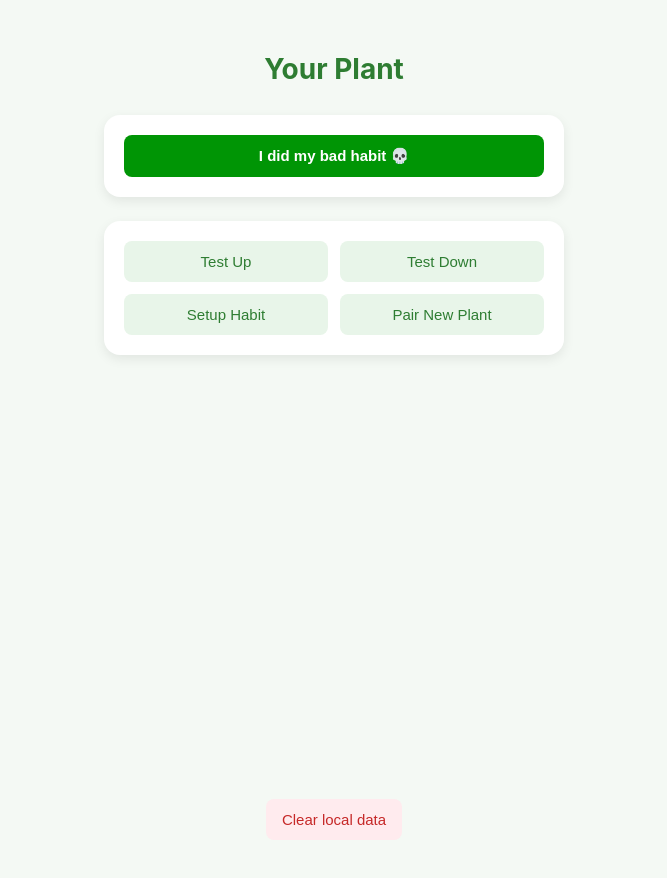
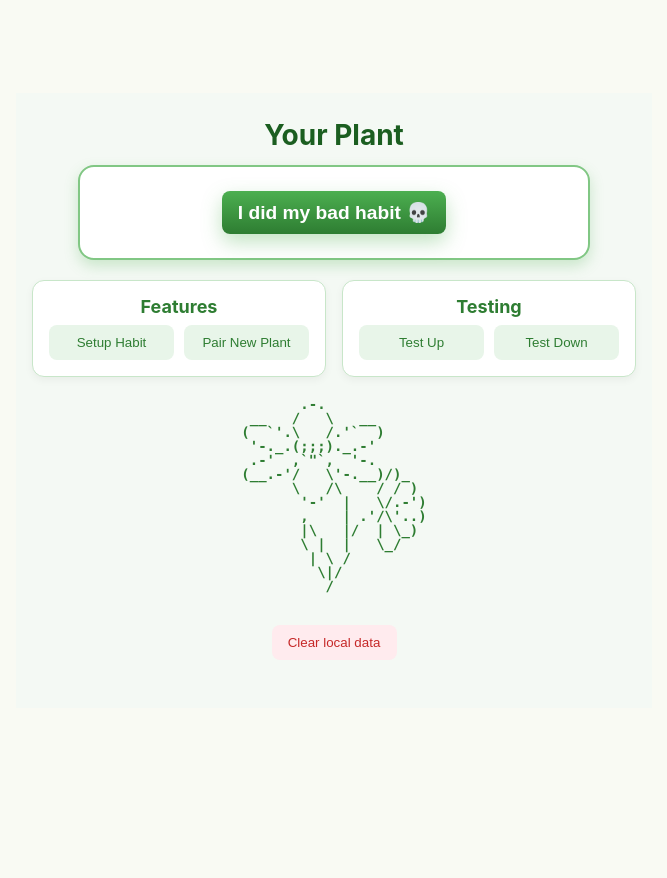
Before and after one commit to Kelwa413/lego-habit, an Angular app: page /dashboard in a window 1280 px wide. Shown: the whole page, without its empty margins (306-973 px from the left). After the commit the page ends 800 px from the top, so only its background shows below. Built offline with nearby package versions, Linux system fonts and the light colour scheme.

Commit message:
more styling in dashboard

```diff
--- a/src/app/features/dashboard/dashboard.component.html
+++ b/src/app/features/dashboard/dashboard.component.html
@@ -4,6 +4,7 @@
     <p *ngIf="state.state().habit">Daily check-in by {{ state.state().habit?.checkInTime }}</p>
   </header>
 
+  <!-- MAIN ACTION -->
   <section class="card main">
     <button class="btn btn-main" (click)="doCheckIn()">
       {{
@@ -12,17 +13,41 @@
     </button>
   </section>
 
-  <section class="card side">
-    <div class="row">
-      <button class="btn btn-secondary" (click)="testUp()">Test Up</button>
-      <button class="btn btn-secondary" (click)="testDown()">Test Down</button>
-    </div>
+  <div class="cards-row">
+    <section class="card features">
+      <h3>Features</h3>
+      <div class="row">
+        <button class="btn btn-secondary" routerLink="/setup">Setup Habit</button>
+        <button class="btn btn-secondary" routerLink="/pair">Pair New Plant</button>
+      </div>
+    </section>
 
-    <div class="row">
-      <button class="btn btn-secondary" routerLink="/setup">Setup Habit</button>
-      <button class="btn btn-secondary" routerLink="/pair">Pair New Plant</button>
-    </div>
-  </section>
+    <section class="card tests">
+      <h3>Testing</h3>
+      <div class="row">
+        <button class="btn btn-secondary" (click)="testUp()">Test Up</button>
+        <button class="btn btn-secondary" (click)="testDown()">Test Down</button>
+      </div>
+    </section>
+  </div>
+
+  <pre class="flower" ngNonBindable>
+       .-.
+ __   /   \   __
+(  `'.\   /.'`  )
+ '-._.(;;;)._.-'
+ .-'  ,`"`,  '-.
+(__.-'/   \'-.__)/)_
+      \   /\    / / )
+       '-'  |   \/.-')
+       ,    | .'/\'..)
+       |\   |/  | \_)
+       \ |  |   \_/
+        | \ /
+         \|/
+          /
+</pre
+  >
 
   <footer class="footer">
     <button class="btn btn-danger" (click)="clearStorage()">Clear local data</button>
--- a/src/app/features/dashboard/dashboard.component.scss
+++ b/src/app/features/dashboard/dashboard.component.scss
@@ -1,81 +1,102 @@
+:host {
+  position: fixed;
+  inset: 0;
+  overflow: hidden;
+  display: flex;
+  flex-direction: column;
+  align-items: center;
+  justify-content: center;
+  font-family: monospace;
+}
+
 .dashboard {
   display: flex;
   flex-direction: column;
   align-items: center;
-  justify-content: flex-start;
-  padding: 40px 20px;
+  gap: 20px;
+  padding: 32px 16px 48px;
   background-color: #f4f9f4;
-  min-height: 100vh;
   font-family: 'Inter', sans-serif;
-  color: #2e7d32;
-  gap: 24px;
-}
-
-.header {
+  color: #1b5e20;
   text-align: center;
-  margin-bottom: 8px;
 }
 
 .header h1 {
+  margin: 0;
   font-size: 28px;
-  margin-bottom: 4px;
+  font-weight: 700;
+}
+.header p {
+  margin: 4px 0 0;
+  color: #388e3c;
+  font-size: 14px;
 }
 
-.header p {
-  color: #4caf50;
-  font-weight: 500;
-  margin: 0;
-}
-
-.card {
-  background-color: #ffffff;
+.card.main {
+  width: 100%;
+  max-width: 460px;
+  background: #ffffff;
+  border: 2px solid #81c784;
   border-radius: 16px;
-  box-shadow: 0 4px 12px rgba(0, 0, 0, 0.08);
-  padding: 20px;
-  width: 100%;
-  max-width: 420px;
-}
-
-.main {
+  box-shadow: 0 6px 14px rgba(76, 175, 80, 0.25);
+  padding: 24px;
   display: flex;
   justify-content: center;
   align-items: center;
 }
 
-.side {
-  display: flex;
-  flex-direction: column;
-  gap: 12px;
+.btn-main {
+  background: linear-gradient(180deg, #4caf50, #2e7d32);
+  color: #fff;
+  font-weight: 700;
+  font-size: 1.2rem;
+  padding: 16px 26px;
+  border-radius: 12px;
+  border: none;
+  cursor: pointer;
+  box-shadow: 0 8px 20px rgba(76, 175, 80, 0.35);
+  transition: transform 0.1s ease, filter 0.2s ease;
+}
+.btn-main:hover {
+  filter: brightness(1.05);
+}
+.btn-main:active {
+  transform: scale(0.98);
 }
 
-.row {
+.cards-row {
   display: flex;
-  gap: 12px;
+  gap: 16px;
   justify-content: center;
+  flex-wrap: wrap; /* keep mobile-friendly */
+  width: 100%;
+  max-width: 900px;
 }
 
-.footer {
-  margin-top: auto;
-  padding-top: 10px;
+.card {
+  background: #fff;
+  border: 1px solid #c8e6c9;
+  border-radius: 12px;
+  padding: 16px;
+  box-shadow: 0 3px 8px rgba(0, 0, 0, 0.05);
+  flex: 1;
+  min-width: 250px;
+}
+
+.features h3,
+.tests h3 {
+  margin: 0 0 8px;
+  font-size: 18px;
+  color: #2e7d32;
 }
 
 .btn {
-  flex: 1;
   border: none;
   border-radius: 8px;
-  padding: 12px 16px;
+  padding: 10px 16px;
   cursor: pointer;
-  font-size: 15px;
-  transition: all 0.2s ease;
-}
-
-.btn-main {
-  background-color: #009505;
-  color: #fff;
-  font-weight: 600;
-}
-.btn-main:hover {
-  background-color: #43a047;
+  transition: background-color 0.2s, transform 0.1s;
+  min-width: 125px;
 }
 
 .btn-secondary {
@@ -84,7 +105,7 @@
   font-weight: 500;
 }
 .btn-secondary:hover {
-  background-color: #d0ecd3;
+  background-color: #dcedc8;
 }
 
 .btn-danger {
@@ -95,8 +116,36 @@
   background-color: #ffcdd2;
 }
 
-@media (max-width: 480px) {
-  .row {
+.row {
+  display: flex;
+  gap: 10px;
+  justify-content: center;
+  flex-wrap: wrap;
+}
+
+.flower {
+  font-family: ui-monospace, SFMono-Regular, Menlo, Monaco, Consolas, 'Liberation Mono',
+    'Courier New', monospace;
+  white-space: pre;
+  line-height: 1;
+  letter-spacing: 0;
+  font-variant-ligatures: none;
+  tab-size: 2;
+  margin: 0 auto;
+  text-align: left;
+  color: #2e7d32;
+  font-weight: 900;
+}
+
+.footer {
+  margin-top: 12px;
+}
+
+@media (max-width: 600px) {
+  .cards-row {
     flex-direction: column;
   }
+  .btn-main {
+    width: 100%;
+  }
 }
```
